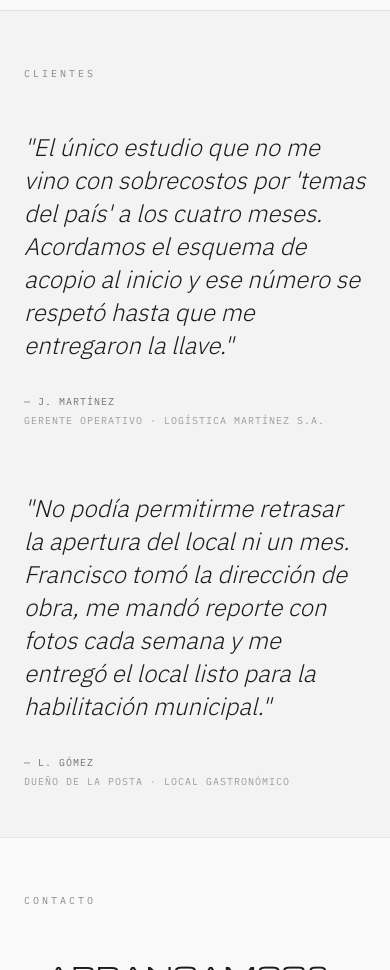
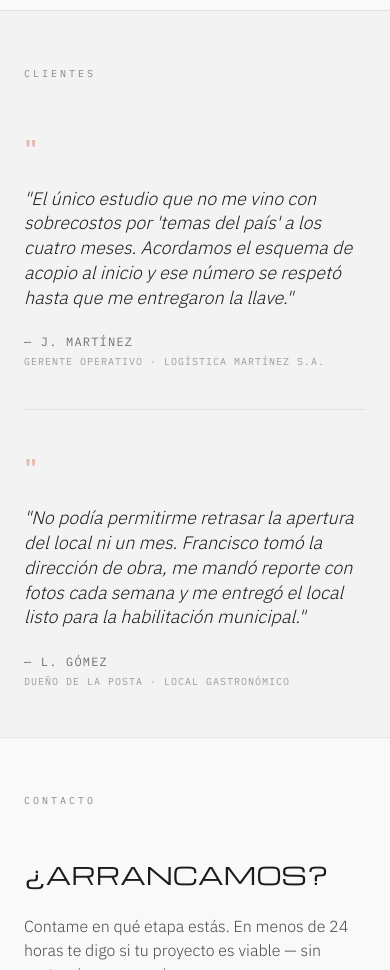
Before and after one commit to nadiaescobbb/estudio-norte, a plain HTML site: page index.html in a window 390 px wide. Shown: the part 5600-6570 px from the top of the page. Drawn offline with nearby package versions, Linux system fonts and the light colour scheme.

Commit message:
style: rediseño testimonios mobile — comillas visuales, texto proporcional y separador

```diff
--- a/index.html
+++ b/index.html
@@ -411,21 +411,23 @@
         <span class="mono text-[10px] tracking-[0.3em] uppercase opacity-50">CLIENTES</span>
     </div>
     <div class="md:col-span-9">
-        <div class="max-w-2xl mb-16">
-            <p class="text-2xl md:text-3xl italic font-light leading-snug mb-8">
+        <div class="max-w-2xl mb-10 md:mb-16 pb-10 md:pb-16 hairline-b">
+            <span class="michroma text-4xl md:text-5xl text-primary-container opacity-30 block mb-4">"</span>
+            <p class="text-lg md:text-2xl italic font-light leading-snug mb-6">
                 "El único estudio que no me vino con sobrecostos por 'temas del país' a los cuatro meses. Acordamos el esquema de acopio al inicio y ese número se respetó hasta que me entregaron la llave."
             </p>
             <div class="flex flex-col gap-1">
-                <span class="mono text-[10px] tracking-widest uppercase opacity-60">— J. MARTÍNEZ</span>
+                <span class="mono text-xs tracking-widest uppercase opacity-60">— J. MARTÍNEZ</span>
                 <span class="mono text-[10px] tracking-widest uppercase opacity-40">Gerente Operativo · Logística Martínez S.A.</span>
             </div>
         </div>
         <div class="max-w-2xl">
-            <p class="text-2xl md:text-3xl italic font-light leading-snug mb-8">
+            <span class="michroma text-4xl md:text-5xl text-primary-container opacity-30 block mb-4">"</span>
+            <p class="text-lg md:text-2xl italic font-light leading-snug mb-6">
                 "No podía permitirme retrasar la apertura del local ni un mes. Francisco tomó la dirección de obra, me mandó reporte con fotos cada semana y me entregó el local listo para la habilitación municipal."
             </p>
             <div class="flex flex-col gap-1">
-                <span class="mono text-[10px] tracking-widest uppercase opacity-60">— L. GÓMEZ</span>
+                <span class="mono text-xs tracking-widest uppercase opacity-60">— L. GÓMEZ</span>
                 <span class="mono text-[10px] tracking-widest uppercase opacity-40">Dueño de La Posta · Local Gastronómico</span>
             </div>
         </div>
```
